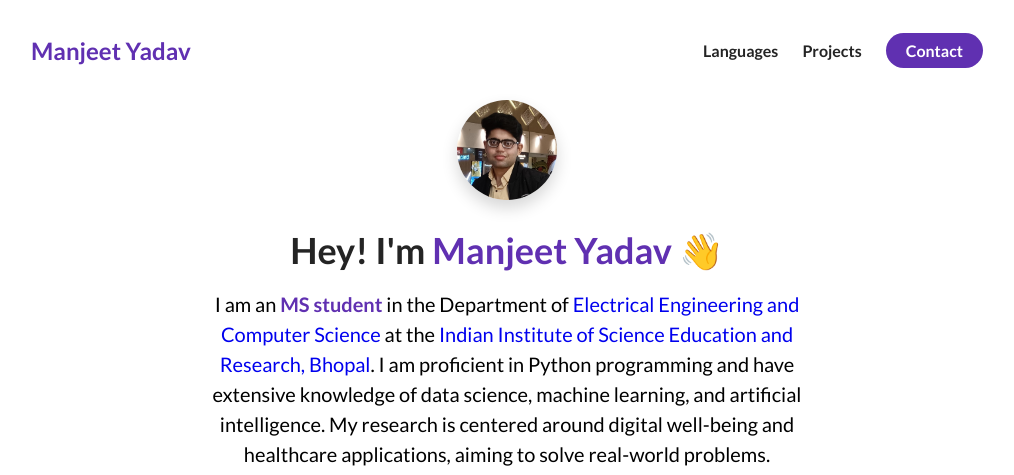
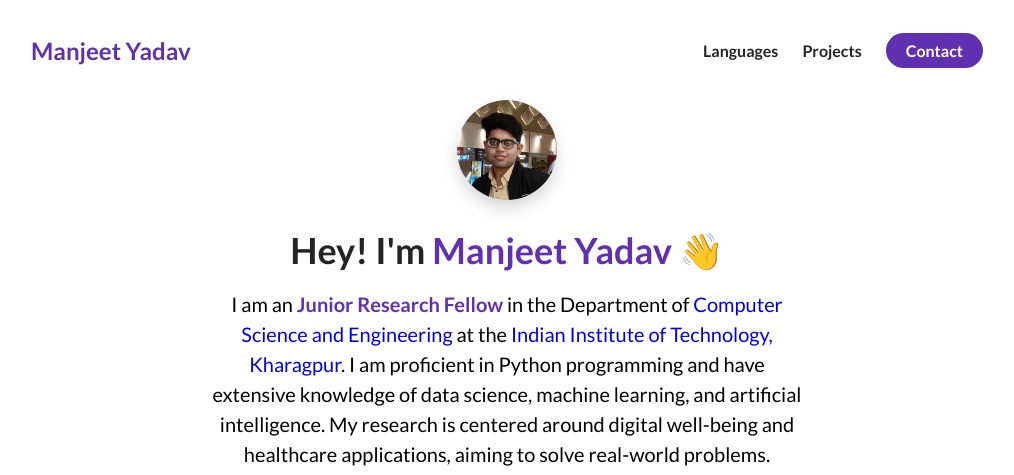
Before and after one commit to MJYADAV7/Manjeet, a plain HTML site: page index.html in a window 1280 px wide. Shown: the top 475 px of the page, without its empty margins (133-1147 px from the left). Drawn offline with Linux system fonts and the light colour scheme.

Commit message:
Update index.html

```diff
--- a/index.html
+++ b/index.html
@@ -46,7 +46,7 @@
             Hey! I'm <span class="text--purple">Manjeet Yadav</span>&nbsp;<span class="wave">👋</span>
           </h1>
           <p class="about-me__info--para">
-            I am an <strong class="text--purple">MS student</strong> in the Department of <a href="https://eecs.iiserb.ac.in/">Electrical Engineering and Computer Science</a> at the <a href="https://www.iiserb.ac.in/">Indian Institute of Science Education and Research, Bhopal</a>. I am proficient in Python programming and have extensive knowledge of data science, machine learning, and artificial intelligence. My research is centered around digital well-being and healthcare applications, aiming to solve real-world problems.
+            I am an <strong class="text--purple">Junior Research Fellow</strong> in the Department of <a href="https://cse.iitkgp.ac.in/">Computer Science and Engineering</a> at the <a href="https://www.iitkgp.ac.in/">Indian Institute of Technology, Kharagpur</a>. I am proficient in Python programming and have extensive knowledge of data science, machine learning, and artificial intelligence. My research is centered around digital well-being and healthcare applications, aiming to solve real-world problems.
           </p>
           <div class="about-me__links">
             <a href="https://www.linkedin.com/in/manjeet-yadav/" class="about-me__link">
```
